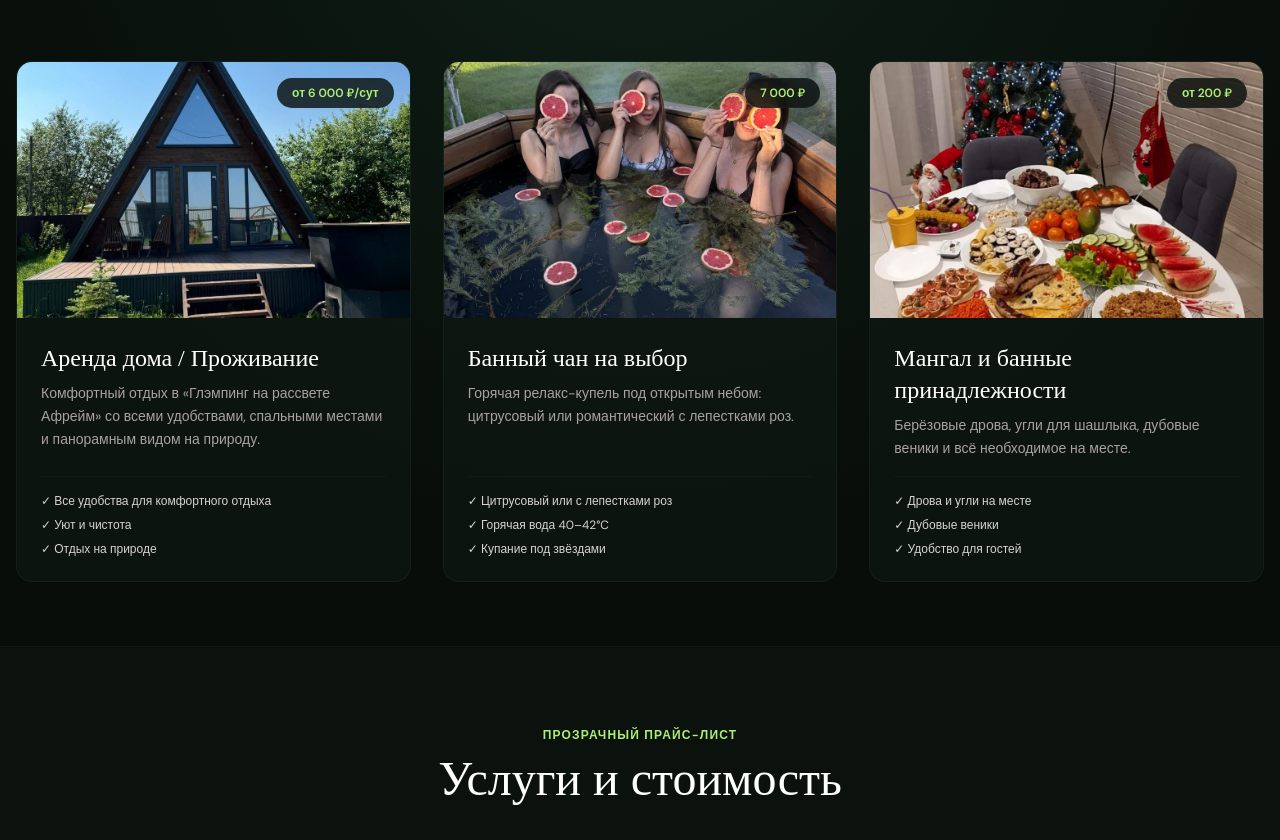
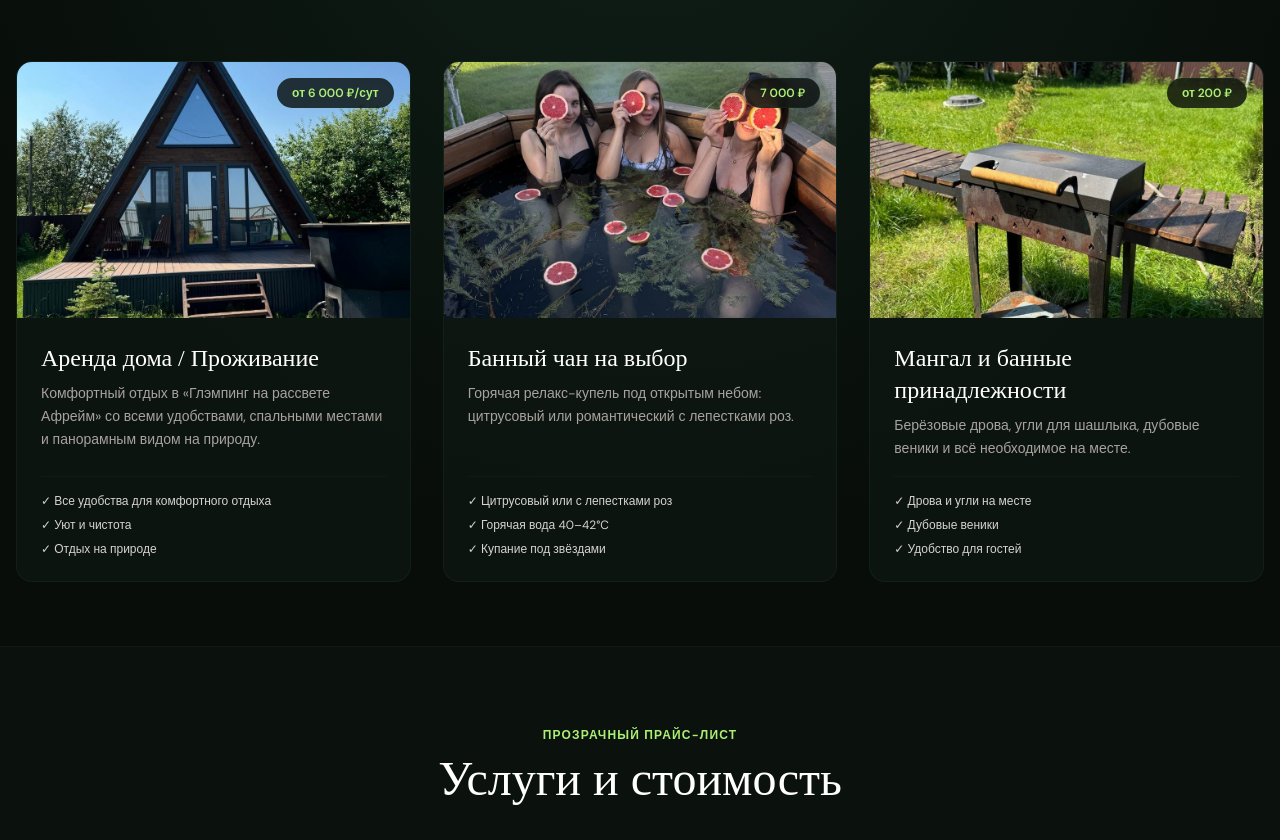
Before and after one commit to geosite-official/geosite-official.github.io, a plain HTML site: page glemping-na-rassvete-afreym/index.html in a window 1280 px wide. Shown: the part 1066-1906 px from the top of the page. Drawn offline with nearby package versions, Linux system fonts and the light colour scheme; a web font is replaced by a local one.

Commit message:
Upload glemping-na-rassvete-afreym/index.html

```diff
--- a/glemping-na-rassvete-afreym/index.html
+++ b/glemping-na-rassvete-afreym/index.html
@@ -214,8 +214,7 @@
           <div class="bg-verde-900/60 rounded-2xl overflow-hidden border border-verde-800/60 flex flex-col hover:border-verde-700 transition">
             <div class="relative h-64 overflow-hidden">
               <img
-                src="assets/images/photo_3.jpg"
-                alt="Мангал и банные принадлежности"
+                src="assets/images/photo_7.jpg?v=20261120" alt="Мангал и банные принадлежности"
                 class="size-full object-cover hover:scale-105 transition duration-500"
               />
 
```
